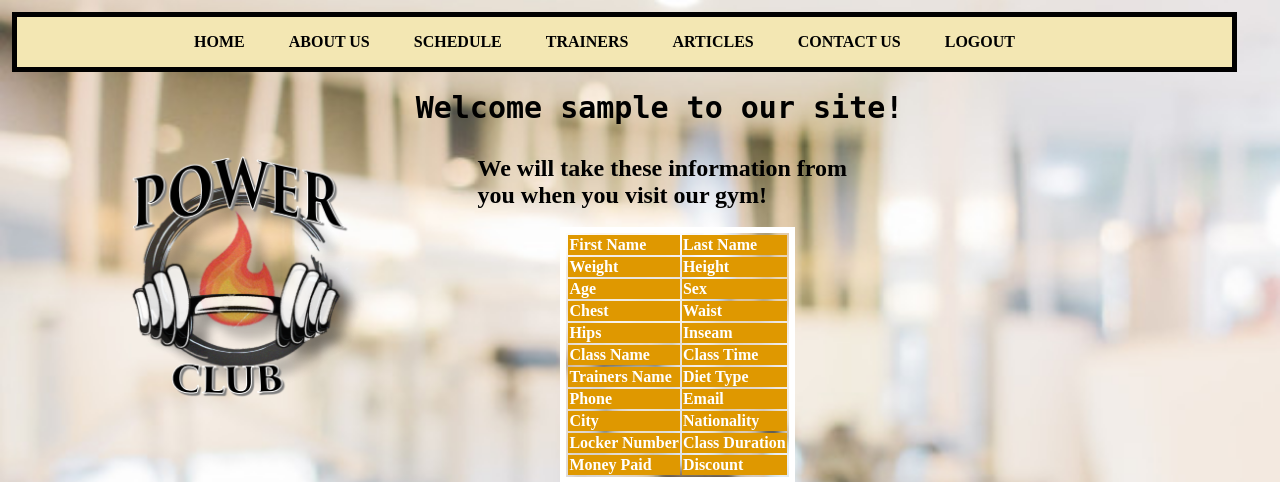
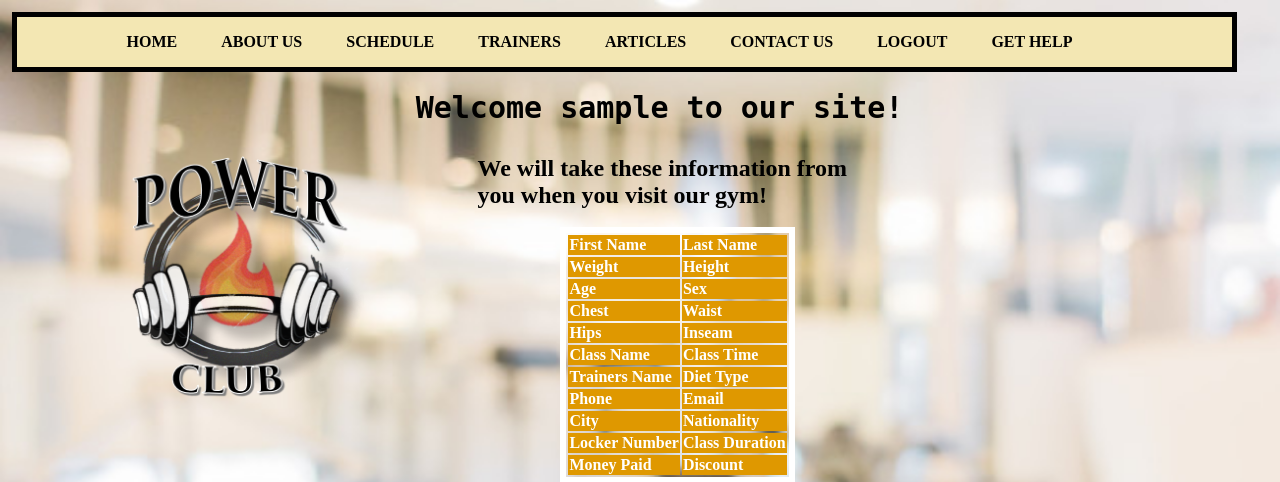
Before and after one commit to Raneem38/RaneemSaif, a PHP site: page / in a window 1280 px wide. Shown: the top 482 px of the page. Run offline with PHP 8.4, Linux system fonts and the light colour scheme; the visitor is signed in with stand-in values (Sample User, id 1).

Commit message:
Update index.php

```diff
--- a/index.php
+++ b/index.php
@@ -71,7 +71,8 @@ margin-left: 4%;
     <a class="hov size" href="trainer.html">TRAINERS</a>
     <a class="hov size" href="Articls.html">ARTICLES</a>
     <a class="hov size" href="form.php">CONTACT US</a>
-    <a class="hov size" href="logout.php">LOGOUT</a></p></div><br>
+    <a class="hov size" href="logout.php">LOGOUT</a>
+    <a class="hov" title="Get Help and Instructions" href="Help Manual and Instructions.pdf">GET HELP</a></p></div><br>
 </center>
 <!-- Welcome message after login  -->
 <center>
```
